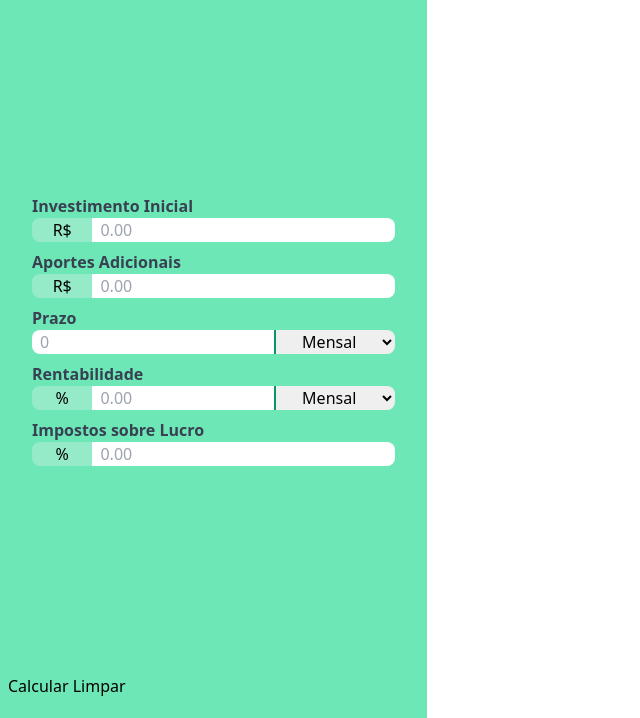
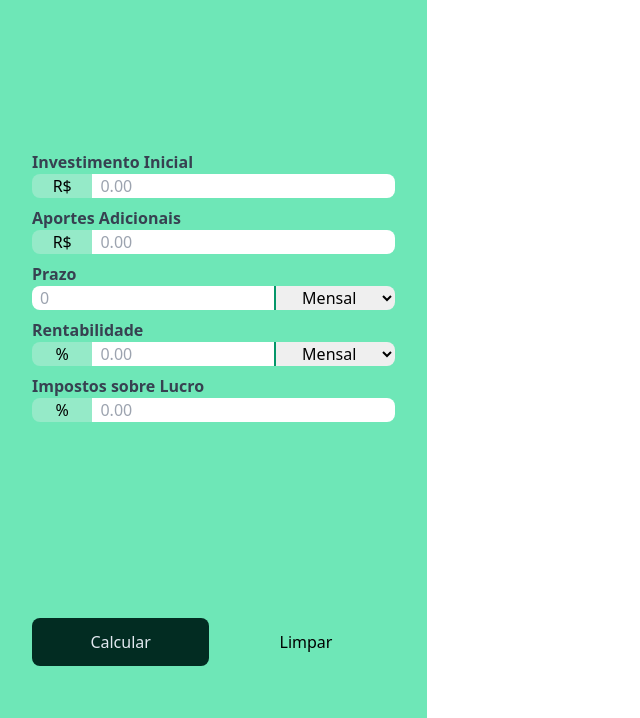
Before and after one commit to lucashensil/calculadora-investimento, a website built with Vite: page index.html in a window 1280 px wide. Shown: the part 82-800 px from the top of the page, without its empty margins (0-640 px from the left). Built offline with nearby package versions, Linux system fonts and the light colour scheme.

Commit message:
update btns

```diff
--- a/index.html
+++ b/index.html
@@ -60,9 +60,9 @@
 
 
       </form>
-      <div>
-        <button>Calcular</button>
-        <button>Limpar</button>
+      <div class="flex h-12 px-6 my-8 w-full gap-2">
+        <button class="w-1/2 rounded-lg bg-emerald-950 text-slate-200 hover:bg-emerald-800">Calcular</button>
+        <button class="w-1/2 rounded-lg hover:bg-emerald-500">Limpar</button>
       </div>
     </aside>
     <main>
```
